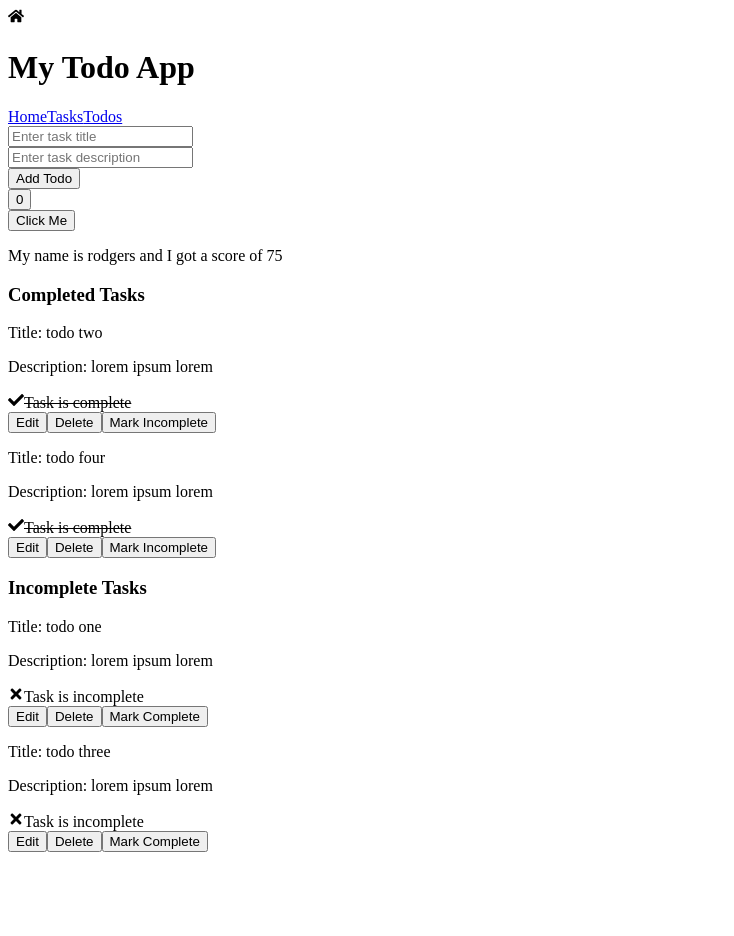
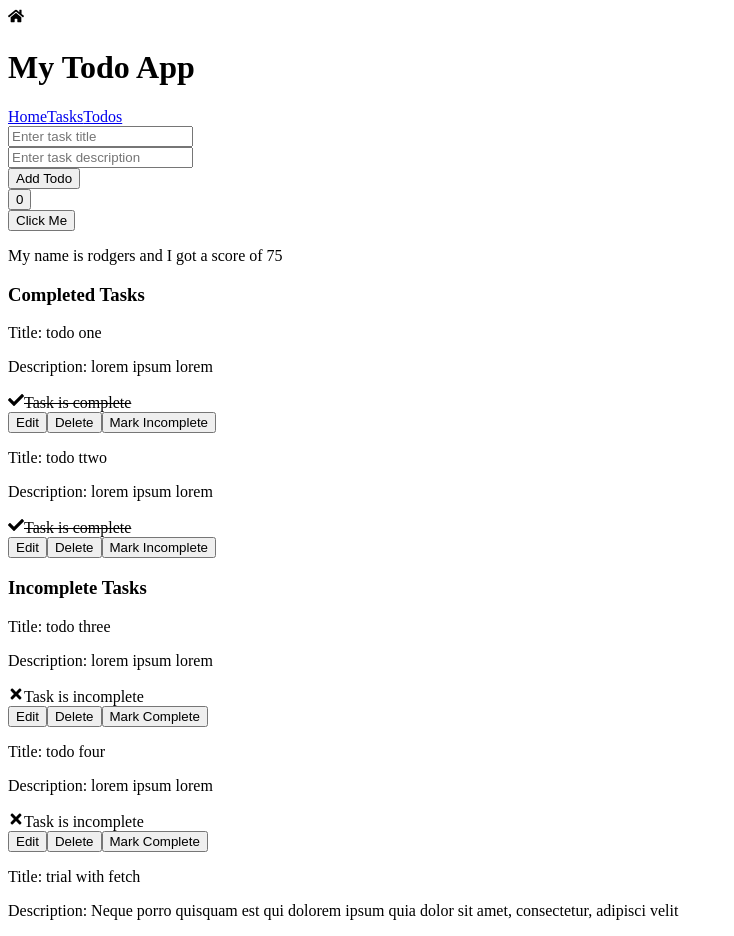
Before and after one commit to ogada-otieno/moringa-todo-tutorial-react, a React (Create React App) app: page / in a window 1280 px wide. Shown: the top 936 px of the page, without its empty margins (0-734 px from the left). Before the commit the page ends 860 px from the top, so only its background shows below. Built offline with nearby package versions, Linux system fonts and the light colour scheme; data requests are answered from the project's data file.

Commit message:
using useEffect and fetch. GET and POST requests

```diff
--- /dev/null
+++ b/db.json
@@ -0,0 +1,34 @@
+{
+  "myTodos": [
+    {
+      "id": "1",
+      "title": "todo one",
+      "description": "lorem ipsum lorem",
+      "isComplete": true
+    },
+    {
+      "id": "2",
+      "title": "todo ttwo",
+      "description": "lorem ipsum lorem",
+      "isComplete": true
+    },
+    {
+      "id": "3",
+      "title": "todo three",
+      "description": "lorem ipsum lorem",
+      "isComplete": false
+    },
+    {
+      "id": "4",
+      "title": "todo four",
+      "description": "lorem ipsum lorem",
+      "isComplete": false
+    },
+    {
+      "id": "fa9e",
+      "title": "trial with fetch",
+      "description": "Neque porro quisquam est qui dolorem ipsum quia dolor sit amet, consectetur, adipisci velit",
+      "isComplete": false
+    }
+  ]
+}
--- a/package.json
+++ b/package.json
@@ -6,6 +6,7 @@
     "@testing-library/jest-dom": "^5.17.0",
     "@testing-library/react": "^13.4.0",
     "@testing-library/user-event": "^13.5.0",
+    "json-server": "^1.0.0-beta.1",
     "react": "^18.3.1",
     "react-dom": "^18.3.1",
     "react-hot-toast": "^2.4.1",
--- a/src/App.js
+++ b/src/App.js
@@ -1,4 +1,4 @@
-import { useState } from 'react';
+import { useEffect, useState } from 'react';
 import AddTodoForm from './components/AddTodoForm';
 import StateDemo from './StateDemo';
 import TodoList from './components/TodoList';
@@ -6,34 +6,79 @@ import Header from './components/Header';
 import toast, { Toaster } from 'react-hot-toast';
 
 const myTodos = [
-  { id: 1, title: 'todo one', description: 'lorem ipsum lorem', isComplete: false },
-  { id: 2, title: 'todo two', description: 'lorem ipsum lorem', isComplete: true },
-  { id: 3, title: 'todo three', description: 'lorem ipsum lorem', isComplete: false },
-  { id: 4, title: 'todo four', description: 'lorem ipsum lorem', isComplete: true },
+  {
+    id: 1,
+    title: 'todo one',
+    description: 'lorem ipsum lorem',
+    isComplete: false,
+  },
+  {
+    id: 2,
+    title: 'todo two',
+    description: 'lorem ipsum lorem',
+    isComplete: true,
+  },
+  {
+    id: 3,
+    title: 'todo three',
+    description: 'lorem ipsum lorem',
+    isComplete: false,
+  },
+  {
+    id: 4,
+    title: 'todo four',
+    description: 'lorem ipsum lorem',
+    isComplete: true,
+  },
 ];
 
 // parent component of <TodoList />
 function App() {
   const [todos, setTodos] = useState(myTodos);
+  const [jsonData, setJsonData] = useState([]);
+
+  // fetch data from the server
+  // useEffect(() => {}); --> wrong implementation. please avoid
+  // useEffect(() => { }, []); --> commonly used.
+  // useEffect(() => {}, [variableOne, variableTwo]);
+
+  useEffect(() => {
+    const fetchJsonData = async () => {
+      // use normal fetch
+      try {
+        const response = await fetch('http://localhost:3000/myTodos');
+        if (!response.ok) {
+          throw new Error('network response failed');
+        }
+        const data = await response.json();
+        setJsonData(data);
+      } catch (error) {
+        console.error(error);
+      }
+    };
+
+    fetchJsonData();
+  }, []);
 
   // func that handles adding a newTodo:{} and pass it as a prop to the AddTodoForm
   const addTodo = (newTodo) => {
-    setTodos([...todos, newTodo]);
+    setJsonData([...jsonData, newTodo]);
   };
   // func that handles toggling a todo's isComplete status
   const toggleTodo = (id) => {
     // map over the todos array and update the isComplete status of the todo with the id passed
-      setTodos(todos.map(todo =>
+    setTodos(
+      todos.map((todo) =>
         // if the todo.id is equal to the id passed, update the isComplete status
         // `!todo.isComplete` is a shorthand for flipping the boolean value
-        todo.id === id ? { ...todo, isComplete: !todo.isComplete } : todo
-
-      ));
+        todo.id === id ? { ...todo, isComplete: !todo.isComplete } : todo,
+      ),
+    );
 
     // toast notification
     // if the todo is complete, show a toast notification
     // if the todo is incomplete, show a different toast notification
-      const todo = todos.find(todo => todo.id === id);
+    const todo = todos.find((todo) => todo.id === id);
     if (todo.isComplete) {
       toast.success(`Task "${todo.title}" marked as complete`);
     } else {
@@ -56,14 +101,12 @@ function App() {
         </div>
         <div id='todolist' className='mt-8'>
           {/* passing todos as a prop to <TodoList /> */}
-        <TodoList todos={todos} onToggle={toggleTodo} />
+          {/* <TodoList todos={todos} onToggle={toggleTodo} /> */}
+          <TodoList todos={jsonData} onToggle={toggleTodo} />
         </div>
 
         {/* Toaster component from react-hot-toast*/}
-      <Toaster
-        position="top-right"
-        reverseOrder={false}
-      />
+        <Toaster position='top-right' reverseOrder={false} />
       </div>
     </>
   );
--- a/src/components/AddTodoForm.jsx
+++ b/src/components/AddTodoForm.jsx
@@ -41,28 +41,47 @@ const AddTodoForm = ({ addTodo, className }) => {
     setFormData({ ...formData, [name]: value });
   };
 
-  const handleAddTodo = (e) => {
+  const handleAddTodo = async (e) => {
     //  prevent default form submission behavior
     e.preventDefault();
     const newTodo = {
-      id: Math.floor(Math.random() * 1000),
       title: formData.title,
       description: formData.description,
       isComplete: false,
-      // description: e.target.title.value,
-      // title: e.target.title.value,
     };
-    // console.log('new todo data:', newTodo);
+
+    try {
+      const response = await fetch('http://localhost:3000/myTodos', {
+        method: 'POST',
+        headers: {
+          'Content-Type': 'application/json',
+        },
+        body: JSON.stringify(newTodo),
+      });
+
+      if (!response.ok) {
+        throw new Error('post request failure');
+      }
+      // call the addTodo func that we had passed as a prop and update our original todo
+      addTodo(newTodo);
+      setFormData({ title: '', description: '' }); // reset form inputs after submission
+      toast.success('Todo added successfully'); // show a success toast message
+    } catch (error) {
+      console.error(error);
+    }
 
     // call the addTodo func that we had passed as a prop and update our original todo
     addTodo(newTodo);
-    setFormData({ title: '', description: '' });// reset form inputs after submission
+    setFormData({ title: '', description: '' }); // reset form inputs after submission
     toast.success('Todo added successfully'); // show a success toast message
   };
 
   return (
     <div className={`${className} flex flex-col  mb-5`}>
-      <form onSubmit={handleAddTodo} className='bg-white shadow-md rounded px-8 pt-6 pb-8 mb-4 flex-1'>
+      <form
+        onSubmit={handleAddTodo}
+        className='bg-white shadow-md rounded px-8 pt-6 pb-8 mb-4 flex-1'
+      >
         <div className='mb-4'>
           <input
             type='text'
```
Also changed, not shown: 1 other file (tests, documents, lock files or other folders). Lines whose indentation alone changed are shown as unchanged.
